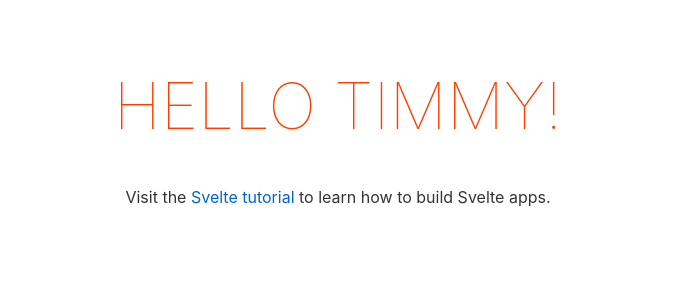
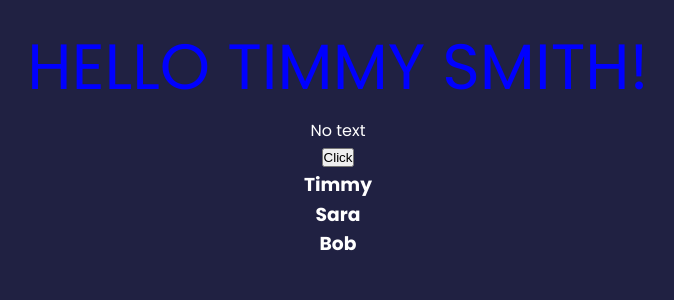
Before and after one commit to markpackham/svelte2021feedback_app, a Svelte app: page / in a window 1280 px wide. Shown: the top 300 px of the page, without its empty margins (302-976 px from the left). Built offline with nearby package versions, Linux system fonts and the light colour scheme.

Commit message:
demo basic logic and conditions
https://youtu.be/3TVy6GdtNuQ?t=1230

```diff
--- a/public/global.css
+++ b/public/global.css
@@ -1,63 +1,24 @@
-html, body {
-	position: relative;
-	width: 100%;
-	height: 100%;
+@import url('https://fonts.googleapis.com/css2?family=Poppins:wght@400;600;700&display=swap');
+
+* {
+	box-sizing: border-box;
+	margin: 0;
+	padding: 0;
 }
 
 body {
-	color: #333;
-	margin: 0;
-	padding: 8px;
-	box-sizing: border-box;
-	font-family: -apple-system, BlinkMacSystemFont, "Segoe UI", Roboto, Oxygen-Sans, Ubuntu, Cantarell, "Helvetica Neue", sans-serif;
+	font-family: 'Poppins', sans-serif;
+	background-color: #202142;
+	line-height: 1.6;
+	color: #fff;
 }
 
-a {
-	color: rgb(0,100,200);
-	text-decoration: none;
+ul {
+	list-style: none;
 }
 
-a:hover {
-	text-decoration: underline;
+.container {
+	max-width: 768px;
+	margin: 100px auto;
+	padding: 0 20px;
 }
-
-a:visited {
-	color: rgb(0,80,160);
-}
-
-label {
-	display: block;
-}
-
-input, button, select, textarea {
-	font-family: inherit;
-	font-size: inherit;
-	-webkit-padding: 0.4em 0;
-	padding: 0.4em;
-	margin: 0 0 0.5em 0;
-	box-sizing: border-box;
-	border: 1px solid #ccc;
-	border-radius: 2px;
-}
-
-input:disabled {
-	color: #ccc;
-}
-
-button {
-	color: #333;
-	background-color: #f4f4f4;
-	outline: none;
-}
-
-button:disabled {
-	color: #999;
-}
-
-button:not(:disabled):active {
-	background-color: #ddd;
-}
-
-button:focus {
-	border-color: #666;
-}
--- a/src/App.svelte
+++ b/src/App.svelte
@@ -1,10 +1,44 @@
 <script>
-	let name = 'Timmy';
+	let firstName = 'Timmy';
+	let lastName = 'Smith';
+	let color = 'blue';
+	let showText = false;
+	let users = [
+		{
+			id: '1',
+			name: 'Timmy'
+		},
+		{
+			id: '2',
+			name: 'Sara'
+		},
+		{
+			id: '3',
+			name: 'Bob'
+		},
+	]
+
+	$: name = `${firstName} ${lastName}`;
+
+	const toggle = () =>{
+		color = color === 'blue' ? 'red' : 'blue'
+		showText = !showText;
+		users = [...users, {id: '4', name: 'David'}]
+	}
 </script>
 
 <main>
-	<h1>Hello {name}!</h1>
-	<p>Visit the <a href="https://svelte.dev/tutorial">Svelte tutorial</a> to learn how to build Svelte apps.</p>
+	<h1 style="color: {color}">Hello {name}!</h1>
+	{#if showText}
+	<p>Lorem ipsum dolor sit amet, consectetur adipisicing elit. Beatae dolorum assumenda perspiciatis nisi repudiandae accusantium? Eaque magni fuga et earum. Quis ab tempore dignissimos est tempora veniam placeat voluptatibus non.</p>
+	{:else}
+	<p>No text</p>
+	{/if}
+	<button on:click={toggle}>Click</button>
+
+	{#each users as user (user.id)}
+		<h3>{user.name}</h3>
+	{/each}
 </main>
 
 <style>
```
